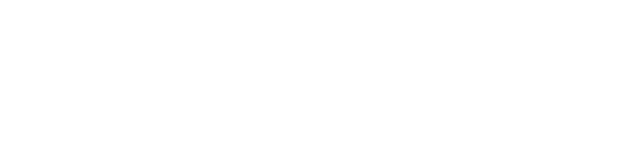
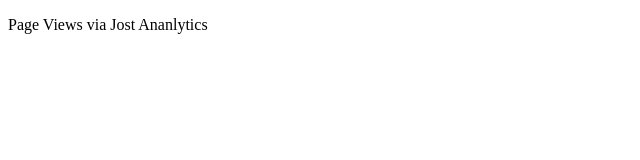
Before and after one commit to JosiasAurel/TypeScript-website, a website: page src/index.html in a window 1280 px wide. Shown: the whole page, without its empty margins (0-640 px from the left). Drawn offline with Linux system fonts and the light colour scheme.

Commit message:
Update index.html

```diff
--- a/src/index.html
+++ b/src/index.html
@@ -9,5 +9,6 @@
 </head>
 <body>
     <script src="index.js"></script>
+    <p> Page Views via Jost Ananlytics </p>
 </body>
 </html>
```
